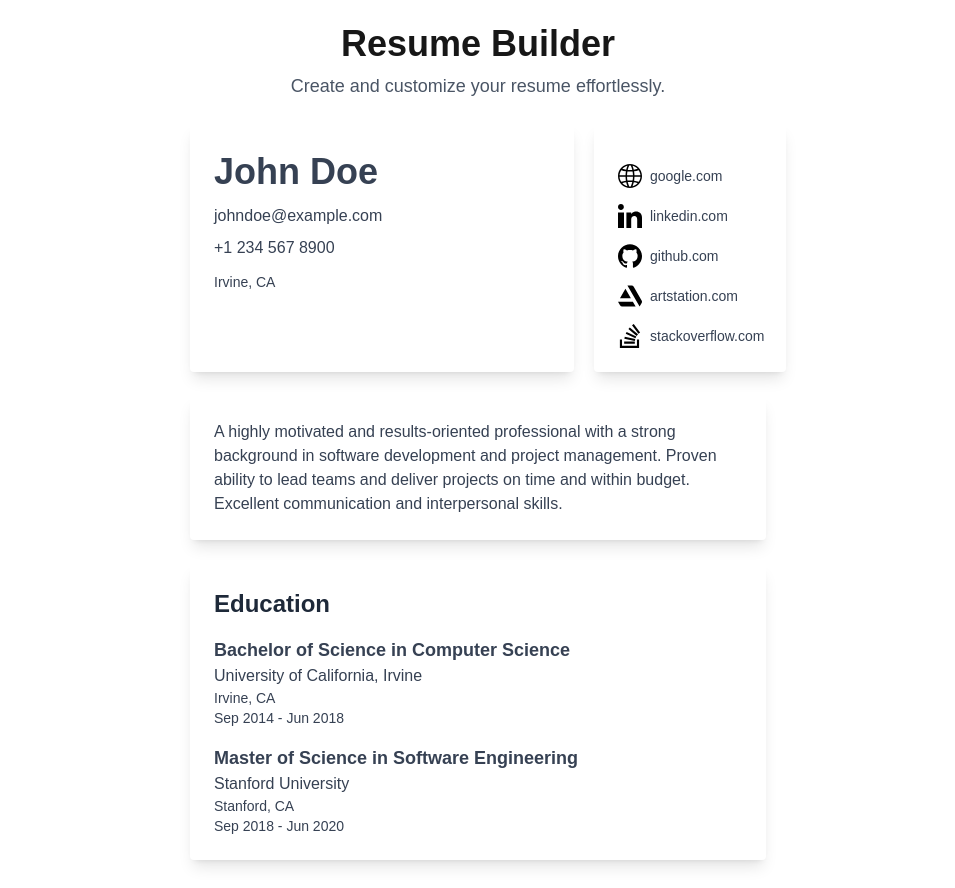
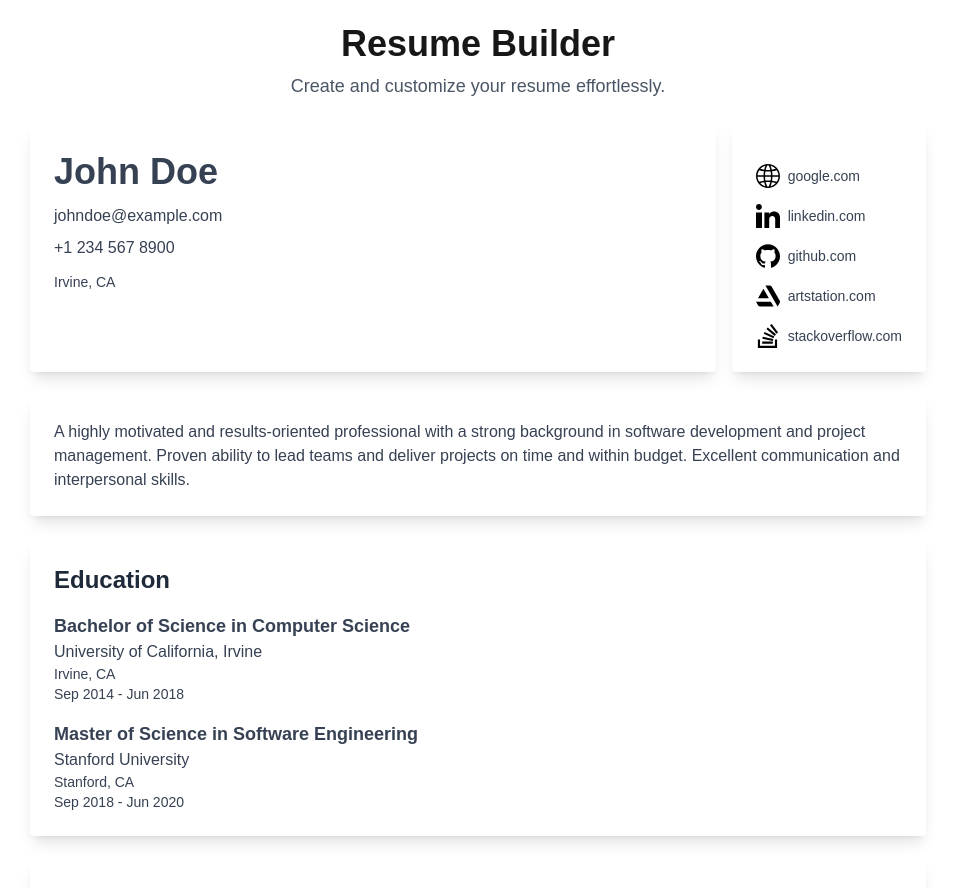
Before and after one commit to KiwiFunk/resume-builder, a Next.js app in the folder resume-app/: page / in a window 1280 px wide. Shown: the top 888 px of the page, without its empty margins (162-1117 px from the left). Built offline with nearby package versions, Linux system fonts and the light colour scheme.

Commit message:
Fixed spacing issues with elements

```diff
--- a/resume-app/src/app/page.js
+++ b/resume-app/src/app/page.js
@@ -12,13 +12,13 @@ export default function Home() {
       <p className="text-lg text-gray-600 mt-2">Create and customize your resume effortlessly.</p>
 
       <section>
-        <div className="w-full flex flex-row gap-5 ">
-          <ContactInformation className="basis-2/3 flex-shrink-0" data={data} />
-          <Socials className="basis-1/3 flex-shrink-0" data={data} />
+        <div className="w-full flex flex-row gap-4 max-w-4xl">
+          <ContactInformation className="flex-grow" data={data} />
+          <Socials className="flex-shrink" data={data} />
         </div>
 
         {/* Resume Summary Paragraph */}
-        <div className="mt-6 p-6 bg-white rounded shadow-lg w-full max-w-xl">
+        <div className="mt-6 p-6 bg-white rounded shadow-lg w-full max-w-4xl">
           <p className="text-gray-700">{data.summary}</p>
         </div>
       </section>
--- a/resume-app/src/components/ContactInformation.js
+++ b/resume-app/src/components/ContactInformation.js
@@ -3,7 +3,7 @@
 export default function ContactInformation({ data, className }) {
 
   return (
-    <div className={`mt-6 p-6 bg-white rounded shadow-lg w-full max-w-xl ${className}`}>
+    <div className={`mt-6 p-6 bg-white rounded shadow-lg ${className}`}>
       <p className="mt-1 text-gray-700 text-4xl font-bold">{data.name}</p>
       <div className="leading-[1]">
         <p className="mt-4 text-gray-700">{data.email || "email@service.com"}</p>
--- a/resume-app/src/components/Education.js
+++ b/resume-app/src/components/Education.js
@@ -1,6 +1,6 @@
 export default function Education({ data }) {
     return (
-        <div className="mt-6 p-6 bg-white rounded shadow-lg w-full max-w-xl">
+        <div className="mt-6 p-6 bg-white rounded shadow-lg w-full max-w-4xl">
             <h2 className="text-2xl font-bold text-gray-800">Education</h2>
             {data.education.map((edu, index) => (
                 <div key={index} className="mt-4">
--- a/resume-app/src/components/Socials.js
+++ b/resume-app/src/components/Socials.js
@@ -9,7 +9,7 @@ export default function Socials({ data, className }) {
   }
 
   return (
-    <div className={`mt-6 p-6 bg-white rounded shadow-lg w-full max-w-xl ${className}`}>
+    <div className={`mt-6 p-6 bg-white rounded shadow-lg ${className}`}>
       {/* Map the social media objects */}
       {data.socials.map((social, index) =>
         // Check if the social media platform is in use
--- a/resume-app/src/components/WorkExperience.js
+++ b/resume-app/src/components/WorkExperience.js
@@ -10,7 +10,7 @@ export default function WorkExperience({ data }) {
     }
 
     return (
-        <div className="mt-6 p-6 bg-white rounded shadow-lg w-full max-w-xl">
+        <div className="mt-6 p-6 bg-white rounded shadow-lg w-full max-w-4xl">
             <h2 className="text-2xl font-bold text-gray-800">Experience</h2>
             {data.experience.map((job, index) => (
                 <div key={index} className="mt-4">
```
